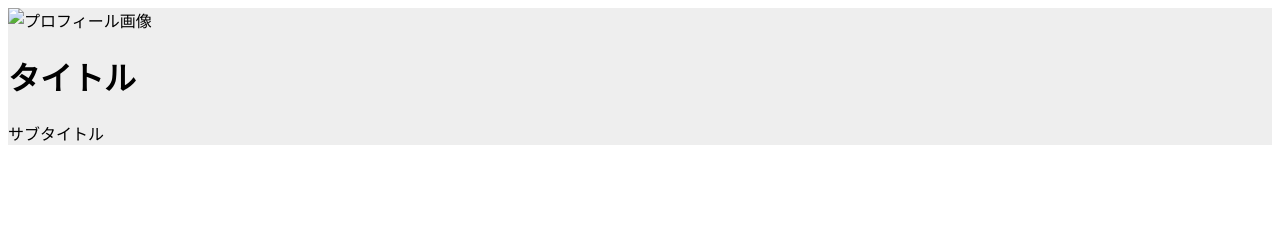
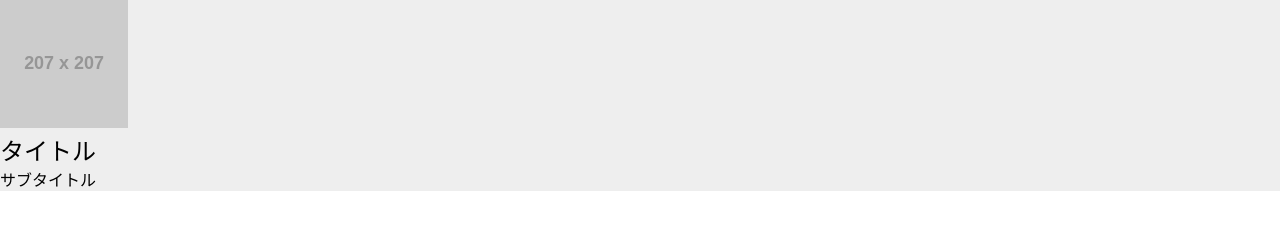
Before and after one commit to TheNightfly/Hikari.github.io, a plain HTML site: page index.html in a window 1280 px wide. Drawn offline with Linux system fonts and the light colour scheme; placeholder pictures from the web are drawn by us.

Commit message:
不要資材削除、スタイルリセット

```diff
--- /dev/null
+++ b/css/style.css
@@ -0,0 +1,19 @@
+@charset "utf-8";
+
+body {
+  margin: 0;
+}
+
+header {
+  background-color: #eee;
+}
+
+h1 {
+  margin: 0;
+  font-weight: normal;
+  font-size: 24px;
+}
+
+p {
+  margin: 0;
+}
--- a/index.html
+++ b/index.html
@@ -6,11 +6,11 @@
   <meta name="viewport" content="width=device-width, initial-scale=1.0">
   <title>横野光</title>
   <link rel="icon" href="favicon.png">
-  <link rel="stylesheet" href="style.css">
+  <link rel="stylesheet" href="./css/style.css">
 </head>
 <body>
   <header>
-    <img src="yamada.png" alt="プロフィール画像" width="128" height="128">
+    <img src="https://placehold.jp/207ecf/ffffff/150x150.png" alt="プロフィール" width="128" height="128">
     <h1>タイトル</h1>
     <p>サブタイトル</p>
   </header>
--- a/style.css
+++ /dev/null
@@ -1,9 +0,0 @@
-@charset "utf-8";
-
-body {
-
-}
-
-header {
-  background-color: #eee;
-}
```
Also changed, not shown: favicon.png (deleted).
